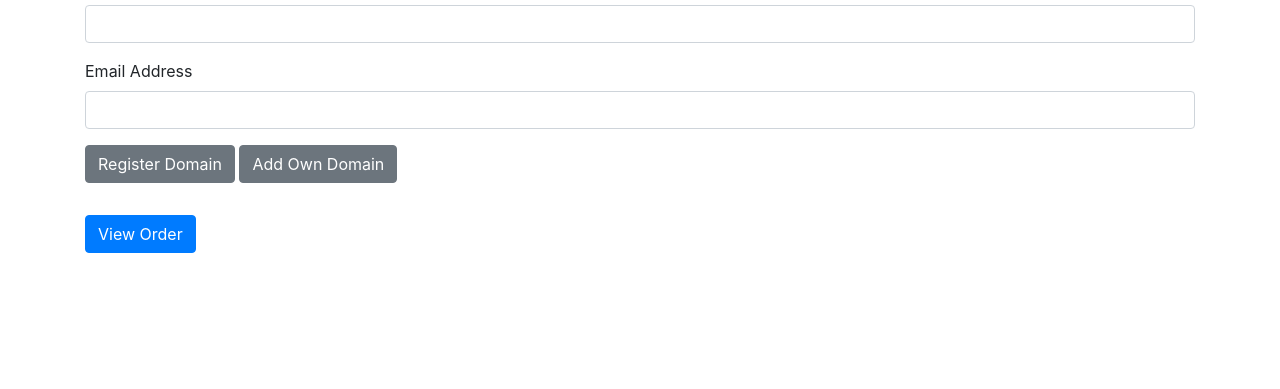
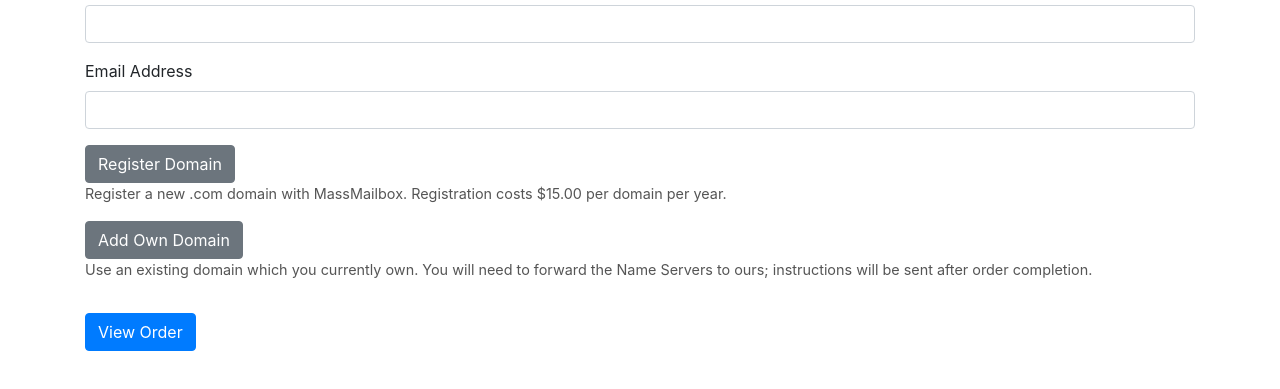
Before and after one commit to talentseek/massmailbox, a plain HTML site: page order.html in a window 1280 px wide. Shown: the part 197-586 px from the top of the page. Drawn offline with nearby package versions, Linux system fonts and the light colour scheme.

Commit message:
bootstrap commit

```diff
--- a/order.html
+++ b/order.html
@@ -26,12 +26,31 @@
                 <input type="email" class="form-control" id="emailAddress" required>
             </div>
             <div id="domainsSection"></div>
+        <div class="mb-3">
             <button type="button" id="registerDomainButton" class="btn btn-secondary">Register Domain</button>
+            <p class="description">Register a new .com domain with MassMailbox. Registration costs $15.00 per domain per year.</p>
+        </div>
+
+        <div class="mb-3">
             <button type="button" id="addOwnDomainButton" class="btn btn-secondary">Add Own Domain</button>
-            <div id="orderSummary" class="mt-3"></div>
-            <button type="submit" class="btn btn-primary mt-3">View Order</button>
+            <p class="description">Use an existing domain which you currently own. You will need to forward the Name Servers to ours; instructions will be sent after order completion.</p>
+        </div>
+
+        <div id="domainsSection"></div>
+
+        <div id="orderSummary" class="mt-3"></div>
+        <button type="submit" class="btn btn-primary mt-3">View Order</button>
         </form>
     </div>
+    <style>
+    .description {
+        font-size: 0.9em; /* Adjust the size as needed */
+        color: #555; /* Adjust the color as needed */
+    }
+    .mailbox {
+        width: 50%; /* Set the width of mailbox input fields */
+    }
+</style>
 
     <script src="order.js"></script>
     <script src="https://code.jquery.com/jquery-3.3.1.slim.min.js"></script>
```
Also changed, not shown: index.html (+1 -1 lines).
